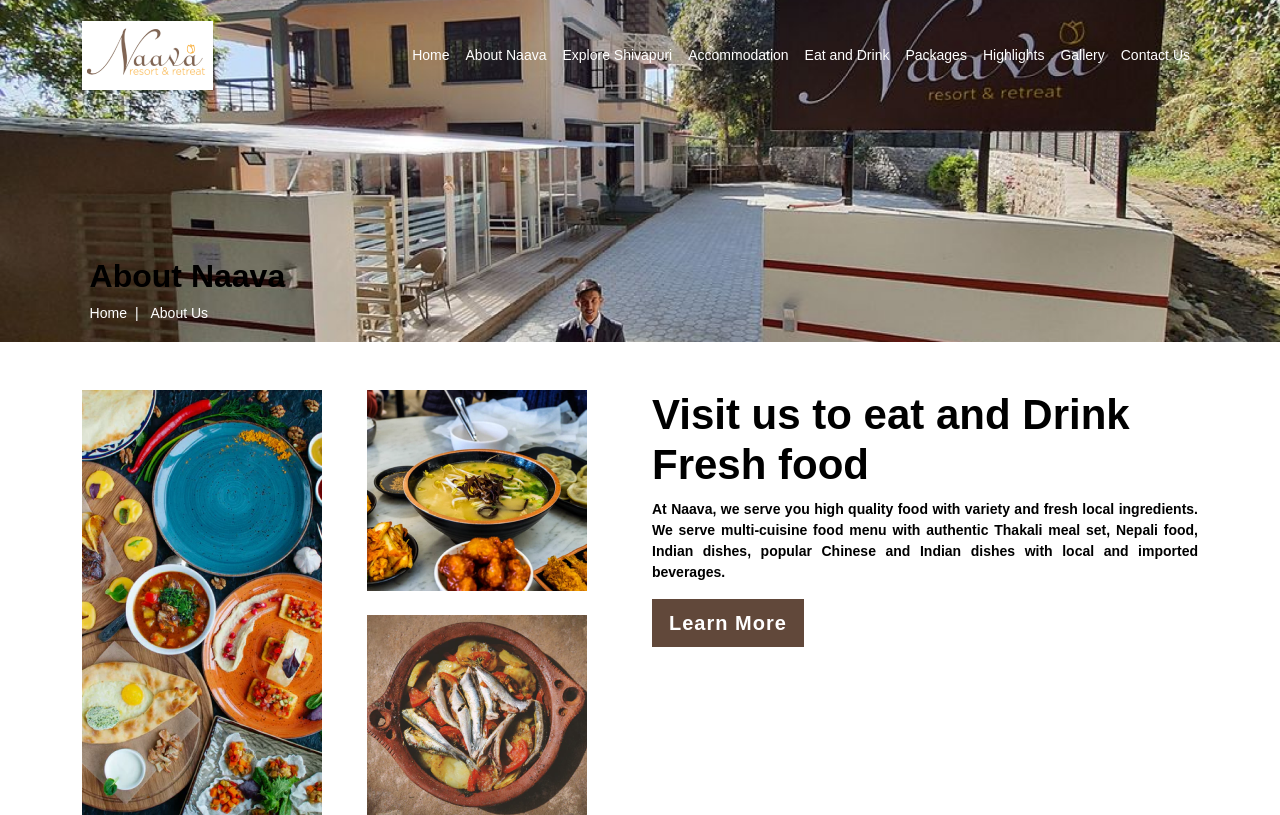
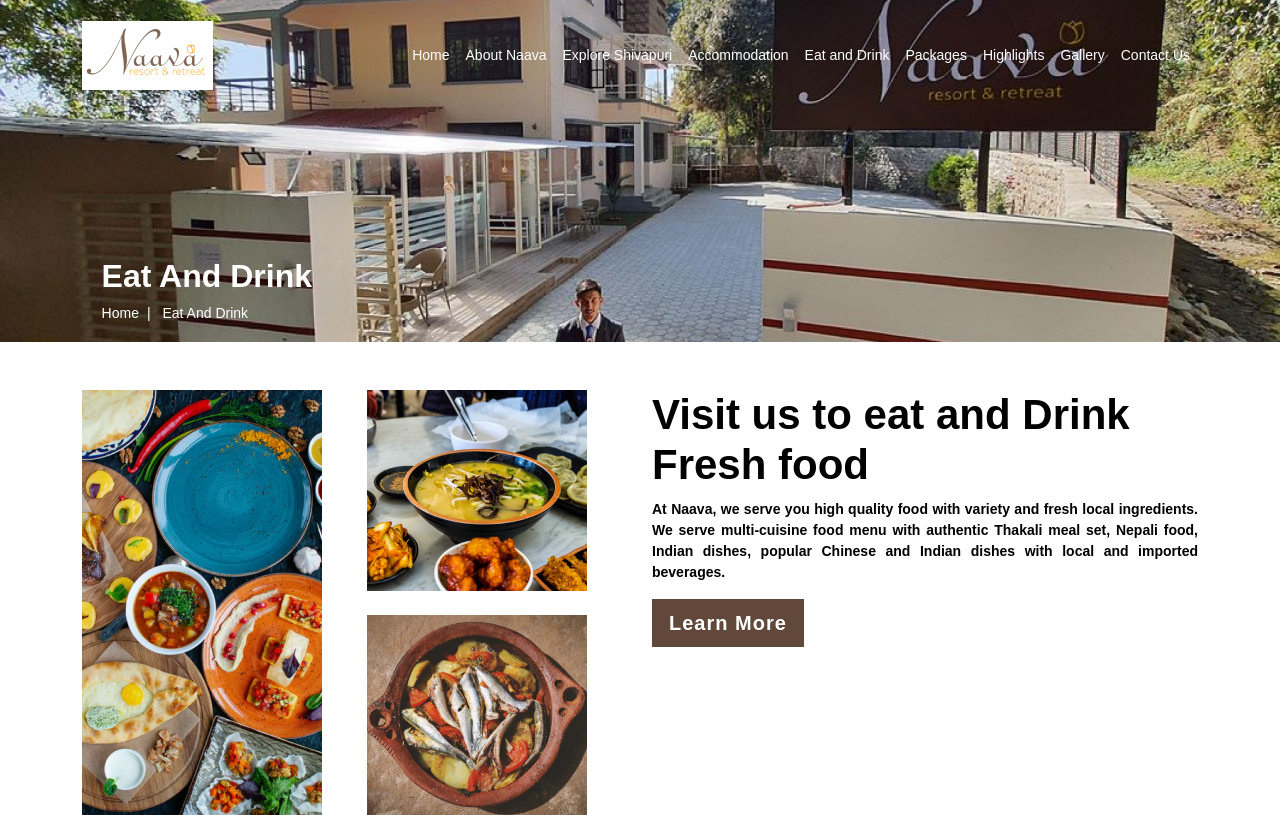
Before and after one commit to Birajramtel/hotel, a PHP site: page /eat_and_drink.php in a window 1280 px wide. Shown: the top 815 px of the page. Run offline with PHP 8.4, Linux system fonts and the light colour scheme; some libraries are stand-ins or nearby versions.

Commit message:
Changes made in Eat and Drink page

```diff
--- a/eat_and_drink.php
+++ b/eat_and_drink.php
@@ -66,11 +66,11 @@
         <div class="about_image">
             <img src="img/Hotel_front_about.png" class="d-block w-100" alt=" Hotel Front">
         </div>
-        <div class="about_breadcrumb">
-            <h2 class="header_2"><strong><b>About Naava</b></strong> </h2>
-            <ul class="breadcrumb">
-                <li><a href="#">Home</a></li>
-                <li><a href="#">About Us</a></li>
+        <div class="container about_breadcrumb d-none d-md-block">
+            <h2 class="header_2 text-white"><strong><b>Eat And Drink</b></strong> </h2>
+            <ul class="breadcrumb pl-1">
+                <li><a href="index.php">Home </a></li>
+                <li><a href="eat_and_drink.php">Eat And Drink</a></li>
             </ul>
         </div>
     </div>
```
